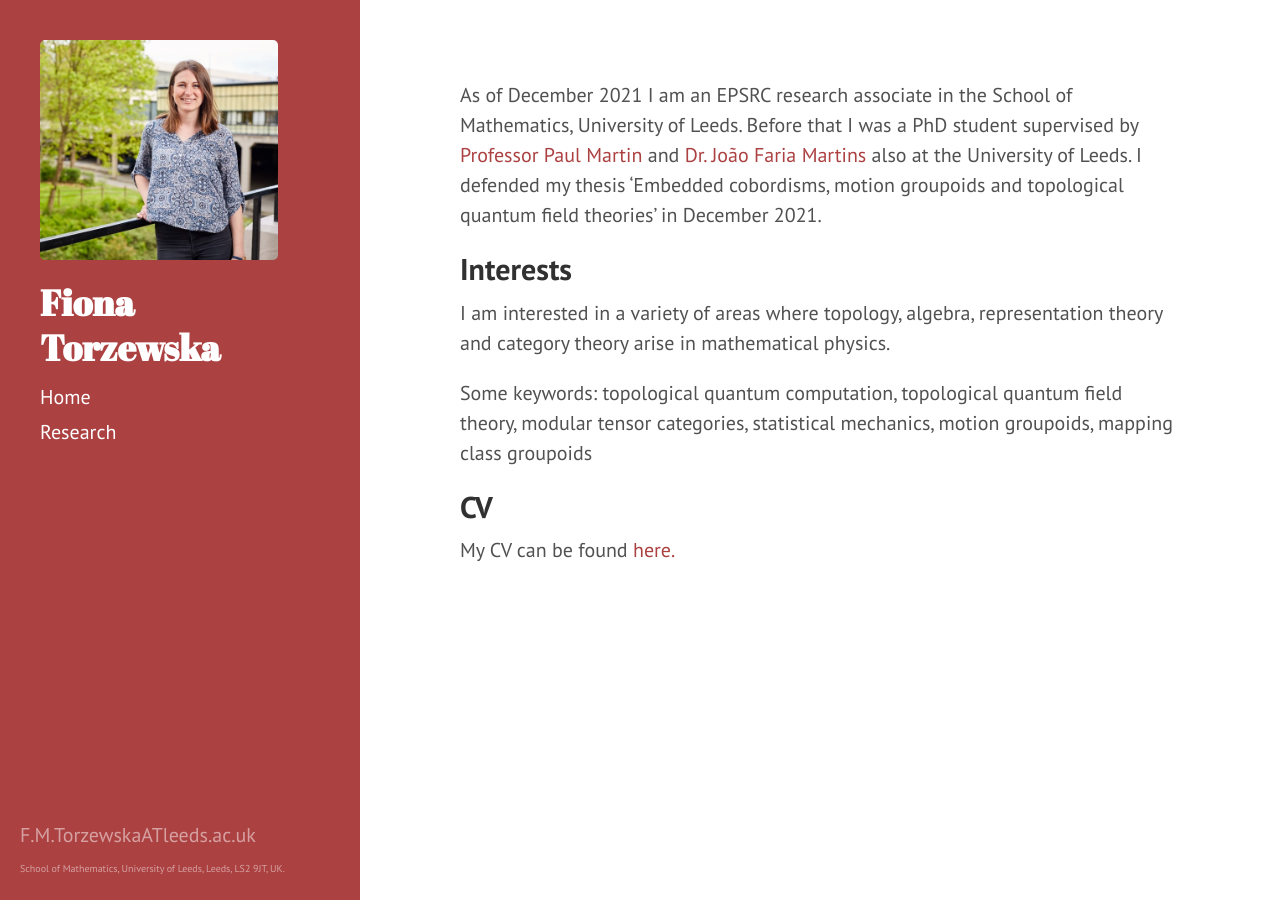
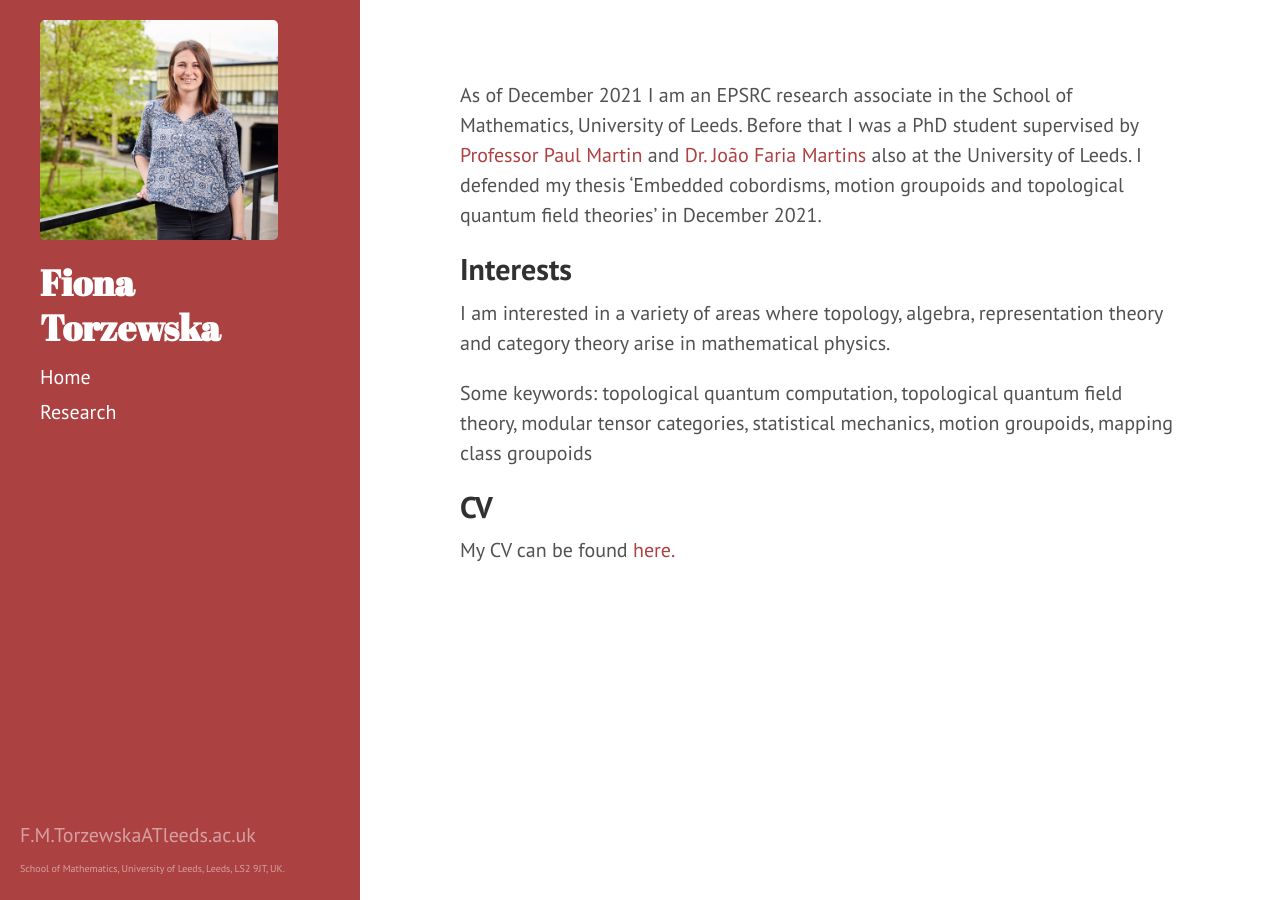
Before and after one commit to fionatorzewska/fionatorzewska.github.io, a Jekyll site: the page built from index.md, in a window 1280 px wide. Built offline with Jekyll 4.4.1, drawn with Linux system fonts in a browser that asks for light colours; Markdown is read by kramdown in place of the engine named in the settings; the list of posts is cut into pages by our own code.

Commit message:
Update hyde.css

```diff
--- a/public/css/hyde.css
+++ b/public/css/hyde.css
@@ -55,7 +55,7 @@ html {
 
 .sidebar {
   text-align: center;
-  padding: 2rem 1rem;
+  padding: 1rem 1rem;
   color: rgba(255,255,255,.5);
   background-color: #202020;
 }
@@ -84,9 +84,14 @@ html {
 }
 
 /* Sidebar nav */
+@media (min-width: 48em){
 .sidebar-nav {
   margin-bottom: 3rem;
-}
+  }}
+@media (max-width: 48em){
+.sidebar-nav {
+  margin-bottom: 1rem;
+  }}
 .sidebar-nav-item {
   display: block;
   line-height: 1.75;
```
